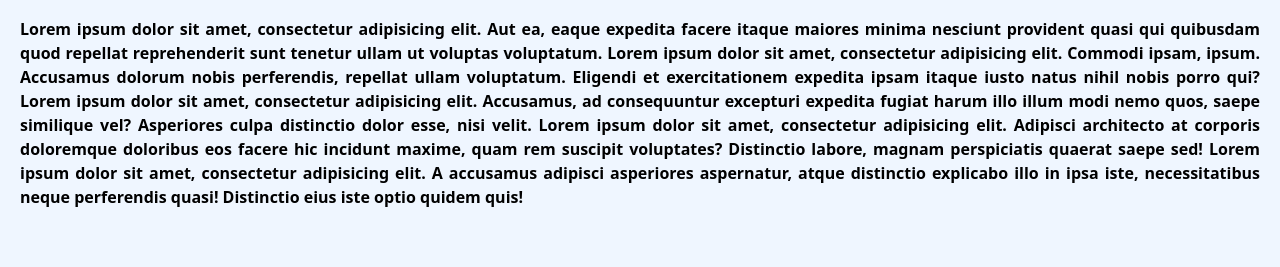
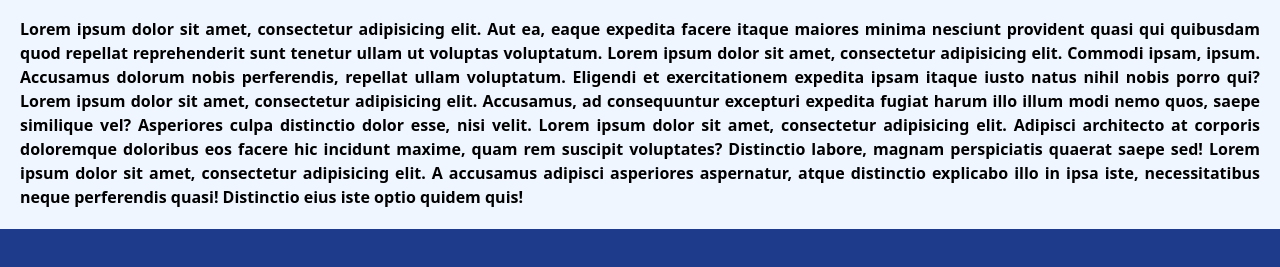
Before and after one commit to Alexis1476/tailwind-project, a website: page src/home.html in a window 1280 px wide. Shown: the part 279-546 px from the top of the page. Drawn offline with Linux system fonts and the light colour scheme.

Commit message:
Suppresion h-full du texte

```diff
--- a/src/home.html
+++ b/src/home.html
@@ -25,7 +25,7 @@
 </div>
 <h1 class="text-center text-6xl text-white p-20 font-bold">Hello world</h1>
 <!--Content-->
-<div class="h-full w-full bg-blue-50">
+<div class="w-full bg-blue-50">
     <article class="font-semibold max-w-7xl m-auto p-5">
         <p class="text-justify">Lorem ipsum dolor sit amet, consectetur adipisicing elit. Aut ea, eaque expedita facere
             itaque maiores minima
```
